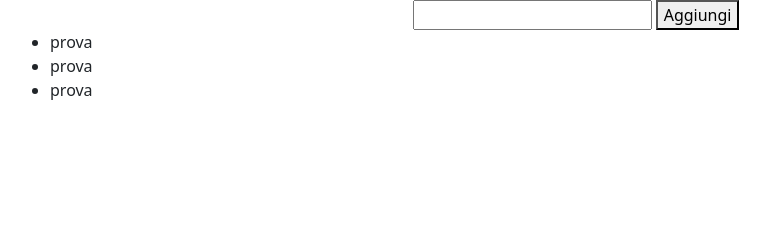
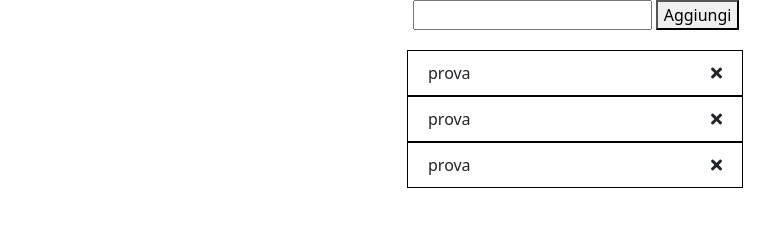
Before and after one commit to Zanco1993/vue-todolist, a plain HTML site: page index.html in a window 1280 px wide. Shown: the whole page, without its empty margins (64-838 px from the left). Drawn offline with nearby package versions, Linux system fonts and the light colour scheme.

Commit message:
esercizio completato con bonus

```diff
--- a/css/style.css
+++ b/css/style.css
@@ -1,3 +1,22 @@
 ul li.strike{
     text-decoration: line-through;
 }
+
+ul li {
+    display: flex;
+    justify-content: space-between;
+    padding: 10px 20px;
+    border: 1px solid black;
+}
+
+.container {
+    width: 450px;
+}
+
+.container .list {
+    padding-right: 70px;
+}
+
+.buttons {
+    margin-bottom: 20px;
+}
--- a/index.html
+++ b/index.html
@@ -17,19 +17,22 @@
     <div id="app">
         <div class="container">
 
-            <div class="text-center">
+            <div class="text-center buttons">
                 <input type="text" v-model="inputText.text" @keyup.enter="addItemText">
                 <button @click="addItemText">Aggiungi</button>
             </div>
 
 
-            <div class="list-container">
+            <div class="container list">
                 <ul>
 
-                    <li @click="toDoComplete(i)" :class="flagStrike(i)"
-                        v-for="(lists, i) in list">
+                    <li v-for="(lists, i) in list" :class="flagStrike(i)">
+                        <span @click="toDoComplete(i)">{{ list[i].text }}</span>
+                        <div class="close">
+                            <i @click="taskRemove(i)" class="fas fa-times"></i>
+                        </div>
 
-                        {{ list[i].text }}
+
                     </li>
                 </ul>
             </div>
--- a/js/script.js
+++ b/js/script.js
@@ -31,12 +31,12 @@ new Vue({
         addItemText: function() {
             if(this.inputText.text !== '') {
                 this.list.push(this.inputText);
+                this.inputText = {
+                    text: '',
+                    done: false,
+                }
             }
 
-            this.inputText = {
-                text: '',
-                done: false,
-            }
         },
         //aggiungi la classe strike solo se True
         flagStrike: function (i) {
@@ -53,6 +53,10 @@ new Vue({
         toDoComplete: function(i) {
             this.list[i].done = !this.list[i].done;
 
+        },
+        // lo splice funziona anche senza specificare il counter
+        taskRemove: function(i) {
+            this.list.splice(i);
         }
 
 
```
